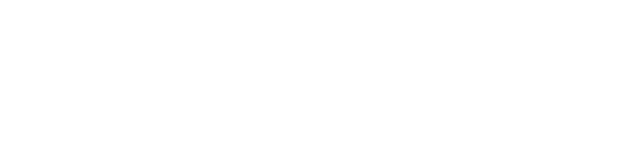
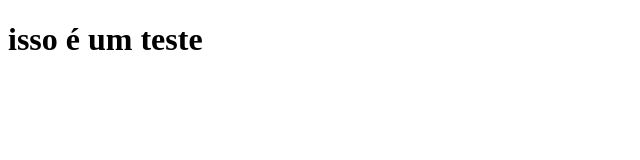
Before and after one commit to brunoguirra1/t21, a plain HTML site: page index.html in a window 1280 px wide. Shown: the whole page, without its empty margins (0-640 px from the left). Drawn offline with Linux system fonts and the light colour scheme.

Commit message:
comite teste boody
adicionei um teste

```diff
--- a/index.html
+++ b/index.html
@@ -6,6 +6,7 @@
     <title>teste git hub</title>
 </head>
 <body>
+    <h1>isso é um teste</h1>
 
 </body>
 </html>
```
